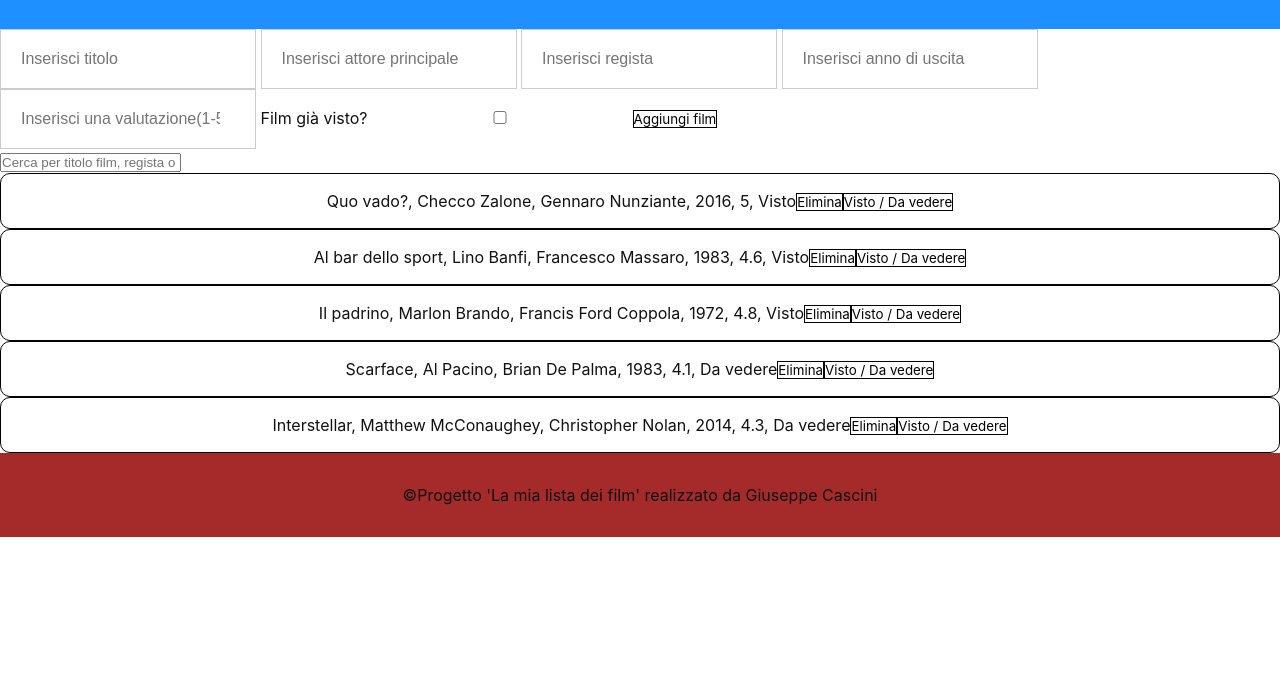
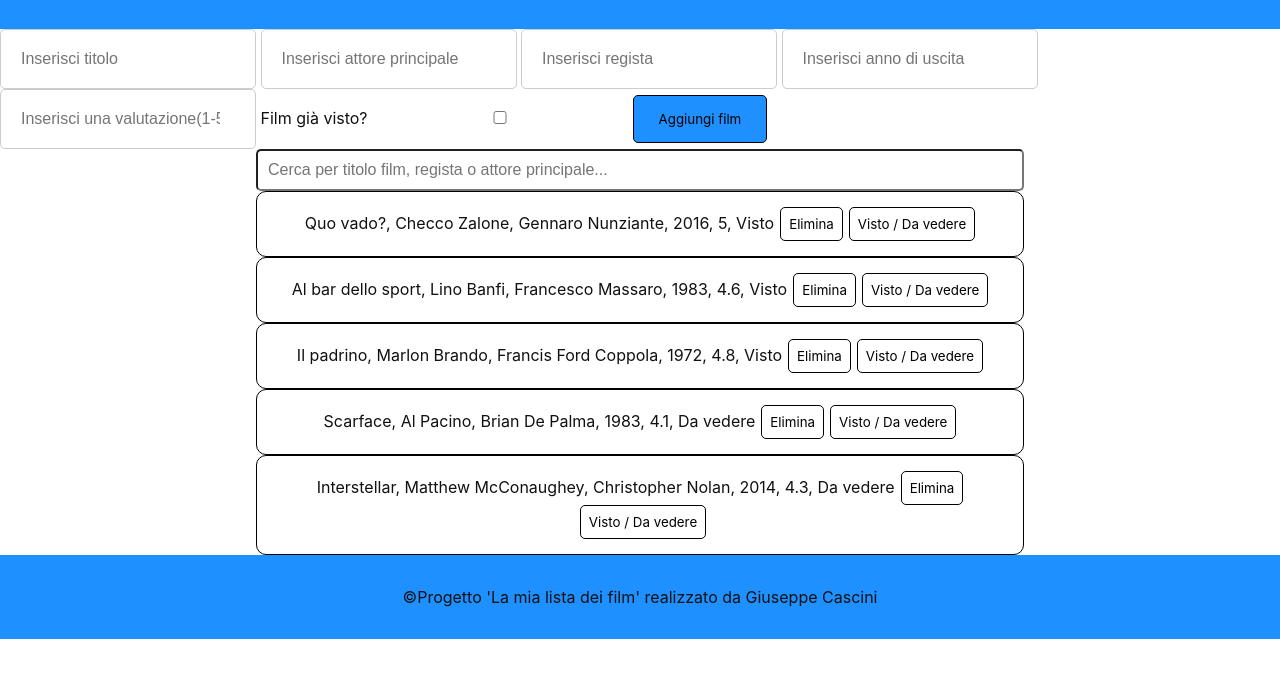
Before and after one commit to Giuseppe-Cascini/PROGETTO-SETTIMANA-3, a plain HTML site: page index.html in a window 1280 px wide. Shown: the part 127-800 px from the top of the page. Drawn offline with Linux system fonts and the light colour scheme.

Commit message:
modifiche css

```diff
--- a/assets/css/style.css
+++ b/assets/css/style.css
@@ -43,7 +43,24 @@ button {
     border: 1px solid black;
     border-radius: 10px;
     text-align: center;
+    margin: 0 auto;
     padding: 15px;
+    width: 60%;
+
+}
+#contenitoreFilm li button {
+    padding: 8px;
+    cursor: pointer;
+    border-radius: 5px;
+    margin-left: 6px;
+}
+#contenitoreFilm li button:first-of-type:hover {
+    background-color: red;
+    color: white;
+}
+#contenitoreFilm li button:last-of-type:hover {
+    background-color: orange;
+    color: white;
 }
 header {
     background-color:dodgerblue;
@@ -51,17 +68,39 @@ header {
     text-align: center;
 }
 footer {
-    background-color: brown;
+    background-color: dodgerblue;
     padding: 30px;
     text-align: center;
 }
 #btnTemaScuro {
     display: inline-block;
 }
+#btnAggiungi {
+    padding: 15px 25px;
+    color: whithe;
+    background-color: dodgerblue;
+    border-radius: 5px;
+}
+#btnAggiungi:hover {
+    background-color: #0056b3;
+}
 #formFilm input {
     padding:20px;
     border:1px solid #ccc;
-    border: radius 5px;
+    border-radius: 5px;
     font-size: 16px;
     width: 20%;
 }
+.formFilm input {
+    text-align: center;
+}
+#ricerca {
+    padding: 10px;
+    font-size: 16px;
+    border-radius: 5px;
+    display: inline-block;
+    width: 60%;
+}
+.ricerca {
+    text-align: center;
+}
```
